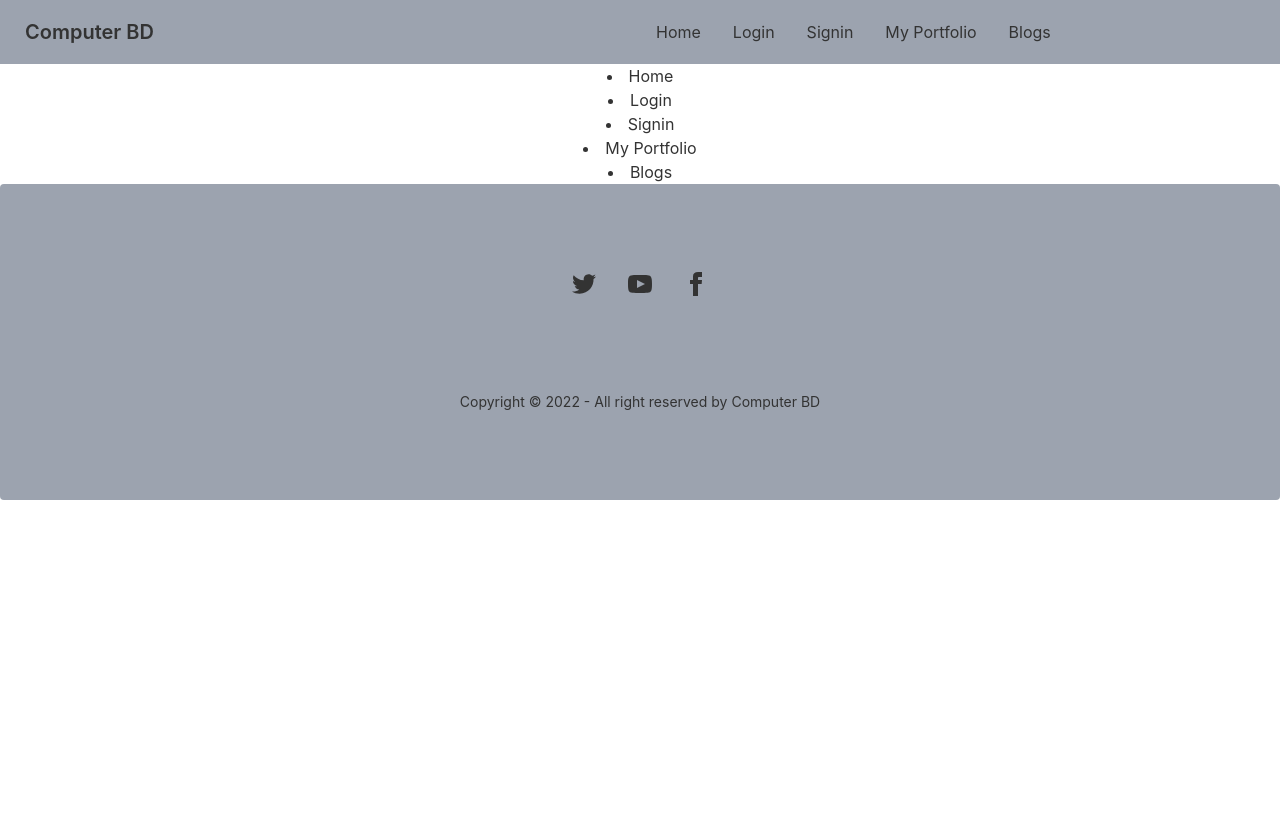
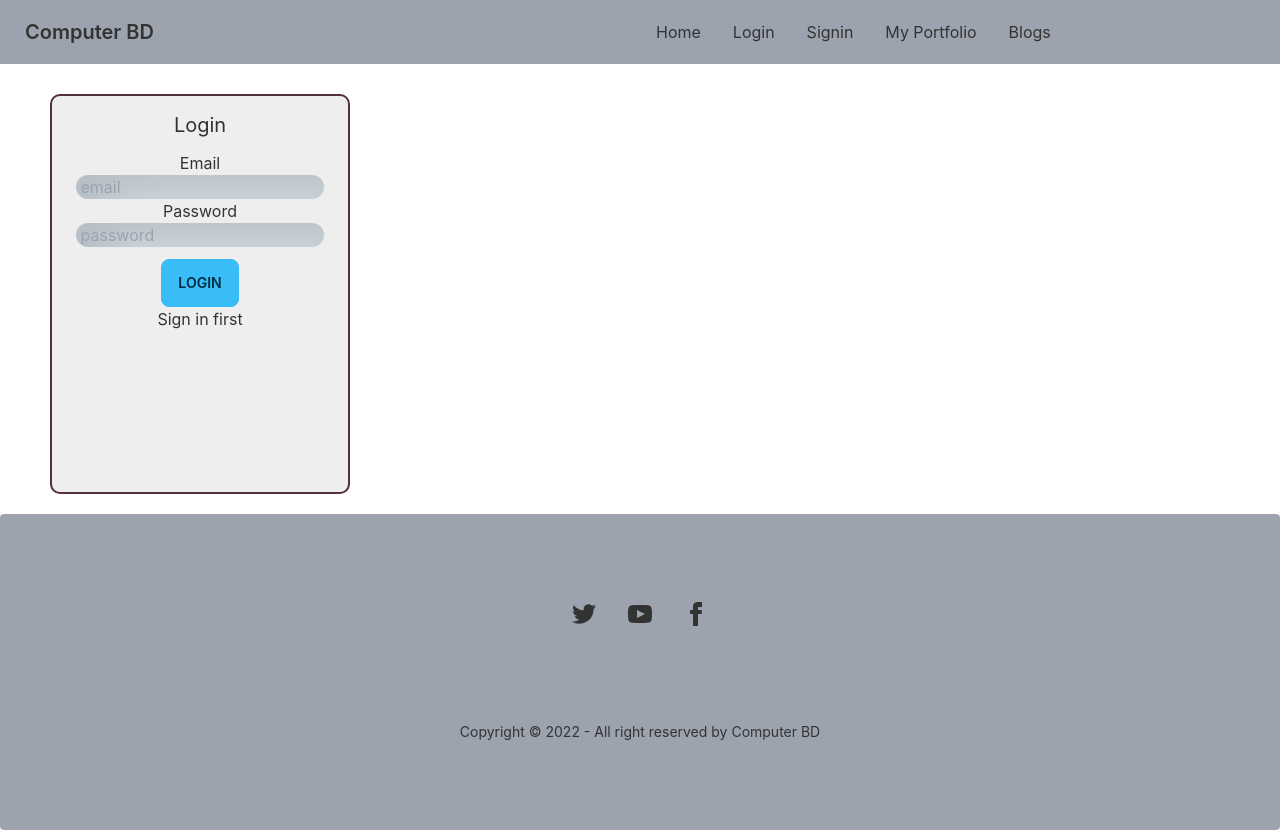
Before and after one commit to etikona/computer-web, a React (Create React App) app: page /login in a window 1280 px wide. Before the commit the page ends 800 px from the top, so only its background shows below. Built offline with nearby package versions, Linux system fonts and the light colour scheme; no server answers.

Commit message:
login form is ready

```diff
--- a/package.json
+++ b/package.json
@@ -13,6 +13,7 @@
     "react-firebase-hooks": "^5.0.3",
     "react-router-dom": "^6.3.0",
     "react-scripts": "5.0.1",
+    "react-toastify": "^9.0.1",
     "web-vitals": "^2.1.4"
   },
   "scripts": {
--- a/src/App.js
+++ b/src/App.js
@@ -7,6 +7,7 @@ import Login from './Pages/Login';
 import MyPortfolio from './Pages/MyPortfolio';
 import Notfound from './Pages/Notfound';
 import Purchace from './Pages/Purchace';
+import RequiredAuth from './Pages/RequiredAuth';
 import Signin from './Pages/Signin';
 import Footer from './Shared/Footer';
 import Header from './Shared/Header';
@@ -21,7 +22,9 @@ function App() {
     <Route path="/signin" element={<Signin></Signin>}/>
     <Route path="/blogs" element={<Blogs></Blogs>}/>
     <Route path="/portfolio" element={<MyPortfolio></MyPortfolio>}/>
-    <Route path="/purchace" element={<Purchace></Purchace>}/>
+    <Route path="/purchace" element={<RequiredAuth>
+      <Purchace></Purchace>
+    </RequiredAuth>}/>
     <Route path="*" element={<Notfound></Notfound>}/>
 
     </Routes>
--- /dev/null
+++ b/src/Pages/Login.css
@@ -0,0 +1,27 @@
+.container{
+    margin-top: 30px;
+    margin-bottom: 20px;
+    margin-left: 50px;
+    border:2px solid #53303b;
+    border-radius: 10px;
+    width: 300px;
+    padding: 15px;
+    height: 400px;
+    background-color: #EEEEEE;
+    }
+
+    .container input{
+        border-radius: 50px;
+        background: #d5dee7;
+        box-shadow: inset 25px 25px 50px #b5bdc4,
+                    inset -25px -25px 50px #f5ffff;
+    }
+
+
+    .error-msg{
+        color: red;
+    }
+
+    a {
+        text-decoration: none;
+    }
--- a/src/Pages/Login.js
+++ b/src/Pages/Login.js
@@ -1,18 +1,111 @@
-import React from 'react';
-import { Link } from 'react-router-dom';
+import React, { useEffect, useState } from 'react';
+import './Login.css';
+import { useSignInWithEmailAndPassword, } from 'react-firebase-hooks/auth';
+
+import { Link, useLocation, useNavigate } from 'react-router-dom';
+import { ToastContainer, toast } from 'react-toastify';
+import 'react-toastify/dist/ReactToastify.css';
+import auth from '../firebase.init';
+
+const Login = () => {
+    const [userInfo, setUserInfo] = useState({
+        email: "",
+        password: "",
+
+    })
+    const [errors, setErrors] = useState({
+        email: "",
+        password: "",
+        other: ""
+    })
+    // Email & Password login
+    const [
+        signInWithEmailAndPassword,
+        user,
+        loading,
+        hookError,
+    ] = useSignInWithEmailAndPassword(auth);
 
 
-const Login = () => {
+
+    // Email
+    const  handleEmail  =  ( e )  =>  {
+        const emailRegax = /\S+@\S+\.\S+/;
+        const validEmail = emailRegax.test(e.target.value);
+        if (validEmail) {
+            setUserInfo({ ...userInfo, email: e.target.value })
+            setErrors({ ...errors, email: "" })
+        }
+        else {
+            setErrors({ ...errors, email: "Invalid email id" })
+            setUserInfo({ ...userInfo, email: "" })
+        }
+    }
+    // Password
+    const  handlePassword  =  ( e )  =>  {
+        const  passwordRegax  = 0 ;
+        const validPassword = passwordRegax.test(e.target.value);
+        if (validPassword) {
+            setUserInfo({ ...userInfo, password: e.target.value })
+            setErrors({ ...errors, password: "" })
+        }
+        else {
+            setErrors({ ...errors, password: "wrong password" });
+            setUserInfo({ ...userInfo, password: "" })
+        }
+
+    }
+
+    const  handleLogin  =  ( e )  =>  {
+        e.preventDefault();
+        signInWithEmailAndPassword(userInfo.email, userInfo.password);
+    }
+    useEffect(() => {
+        if (hookError) {
+            if (hookError?.code === "auth/invalid-email") {
+                toast("Please provide a valid email")
+            }
+            else if (hookError?.code === "auth/invalid-password") {
+                toast("please type correct password")
+            }
+            else if (hookError?.code === "auth/missing-email") {
+                toast("set your email")
+            }
+        }
+    }, [hookError])
+    const navigate = useNavigate();
+    const location = useLocation();
+    const from = location.state?.from?.pathname || "/";
+
+    useEffect(() => {
+        if (user) {
+
+            navigate(from)
+        }
+    }, [user])
+
     return (
         <div>
-         <li><Link to="/">Home</Link></li>
-                            <li><Link to="/login">Login</Link></li>
-                            <li><Link to="/signin">Signin</Link></li>
-                            <li><Link to="/portfolio">My Portfolio</Link></li>
-                            <li><Link to="/blogs">Blogs</Link></li>
-
+            <form onSubmit={handleLogin} >
+                <div className=' container ' >
+                    <h3 className='text-xl'>Login</h3>
+                    <h6 className='mt-3' >Email</h6>
+                    <input type="email" placeholder=' email' onChange={handleEmail} />
+                    {errors?.email && <p className='error-msg'>{errors.email}</p>}
+                    <h6>Password</h6>
+                    <input type="password" placeholder=' password' onChange={handlePassword} />
+                    {errors?.password && <p className='error-msg'>{errors.password}</p>}
+                    <br />
+                    <button className='btn btn-primary mt-3 ' type="submit">Login</button>
+                    <p> <Link to="/signin">Sign in first</Link></p>
+                    {/* {error && <p className='error-msg'>{error}</p>} */}
+                    {/* {hookError && <p>{hookError?.message}</p>} */}
+                    <ToastContainer />
+                </div>
+            </form>
         </div>
     );
 };
 
+
 export default Login;
--- /dev/null
+++ b/src/Pages/RequiredAuth.js
@@ -0,0 +1,18 @@
+import React from 'react';
+import { useAuthState } from 'react-firebase-hooks/auth';
+import { Navigate, useLocation } from 'react-router-dom';
+import auth from '../firebase.init';
+
+
+const RequiredAuth = ({children}) => {
+    const [user, loading, error] = useAuthState(auth);
+    const location = useLocation();
+    if (user){
+        return children;
+    }
+    else{
+        return <Navigate to="/login" state={{from: location}} replace/>
+    }
+};
+
+export default RequiredAuth;
```
Also changed, not shown: 1 other file (tests, documents, lock files or other folders).
